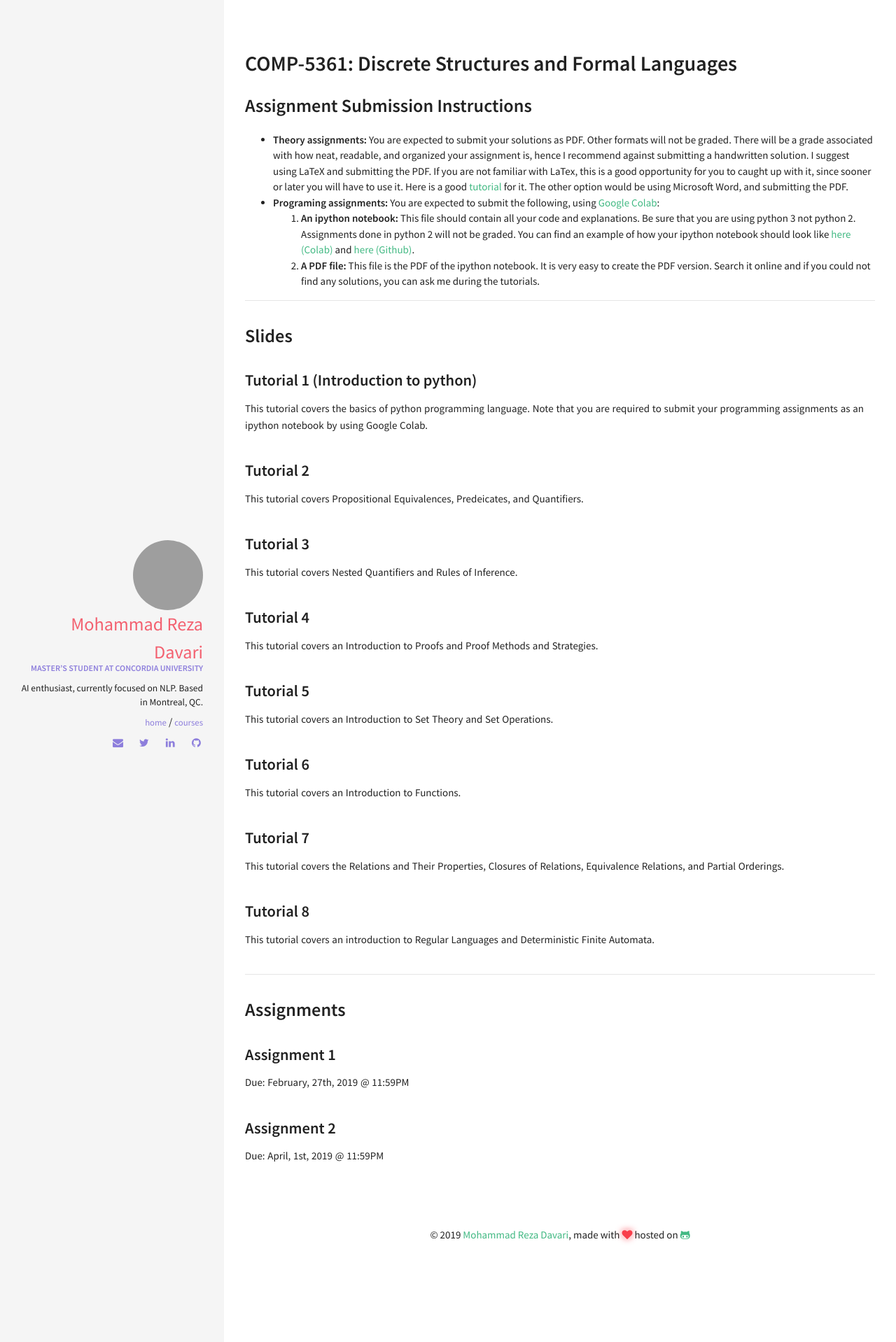
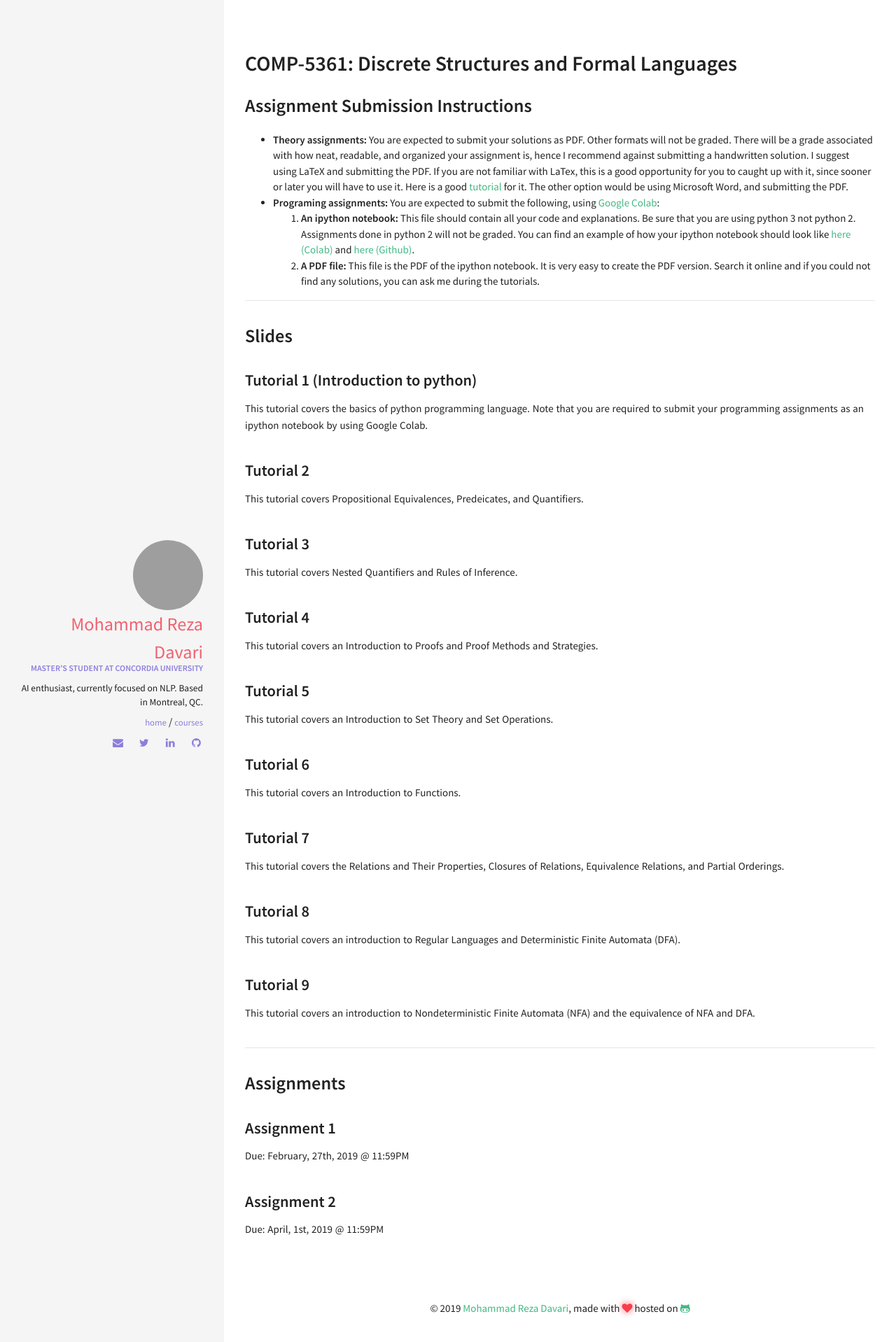
Before and after one commit to rezazzr/davari.io, a Jekyll site: the page built from comp5361.html, in a window 1280 px wide. Shown: the top 1918 px of the page at 70% size. Built offline with Jekyll 4.4.1, drawn with Linux system fonts in a browser that asks for light colours.

Commit message:
Tutorial 9 slides are posted

```diff
--- a/_data/index/slides.yml
+++ b/_data/index/slides.yml
@@ -34,6 +34,11 @@
   year: 2019
 
 - name: Tutorial 8
-  descr: This tutorial covers an introduction to Regular Languages and  Deterministic Finite Automata.
+  descr: This tutorial covers an introduction to Regular Languages and  Deterministic Finite Automata (DFA).
   url:  https://raw.githubusercontent.com/rezazzr/rezazzr.github.io/master/_data/slide_pdf_files/Tutorial-8.pdf
   year: 2019
+
+- name: Tutorial 9
+  descr: This tutorial covers an introduction to Nondeterministic Finite Automata (NFA) and the equivalence of NFA and DFA.
+  url:  https://raw.githubusercontent.com/rezazzr/rezazzr.github.io/master/_data/slide_pdf_files/Tutorial-9.pdf
+  year: 2019
```
Also changed, not shown: 1 other file.
